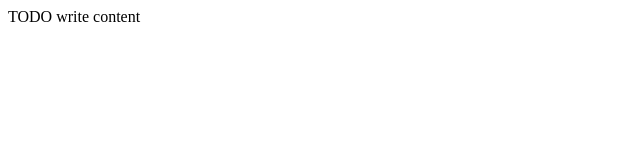
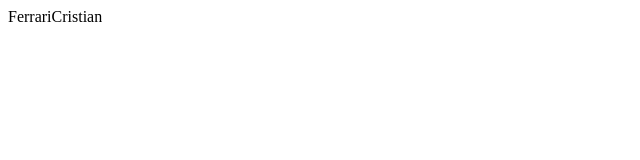
Before and after one commit to isisLuinoGitHub/4AI-GIT, a website: page public_html/index.html in a window 1280 px wide. Shown: the full height of the page, 0-640 px from the left. Drawn offline with Linux system fonts and the light colour scheme.

Commit message:
versione 1.0

```diff
--- a/public_html/index.html
+++ b/public_html/index.html
@@ -5,11 +5,12 @@ Click nbfs://nbhost/SystemFileSystem/Templates/Other/html.html to edit this temp
 -->
 <html>
     <head>
-        <title>TODO supply a title</title>
+        <title>FerrariCristian</title>
         <meta charset="UTF-8">
         <meta name="viewport" content="width=device-width, initial-scale=1.0">
     </head>
     <body>
-        <div>TODO write content</div>
-    </body>
+		<div>FerrariCristian</div>
+
+	</body>
 </html>
```
